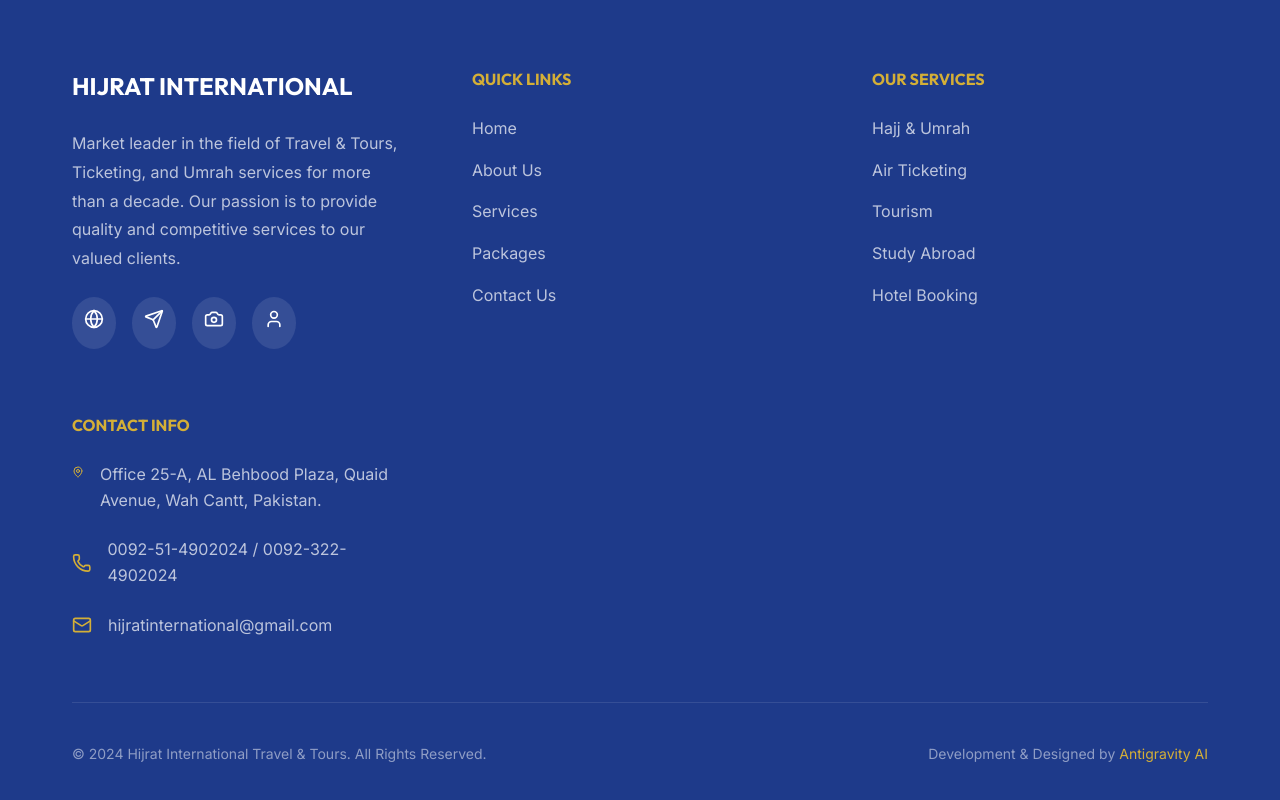
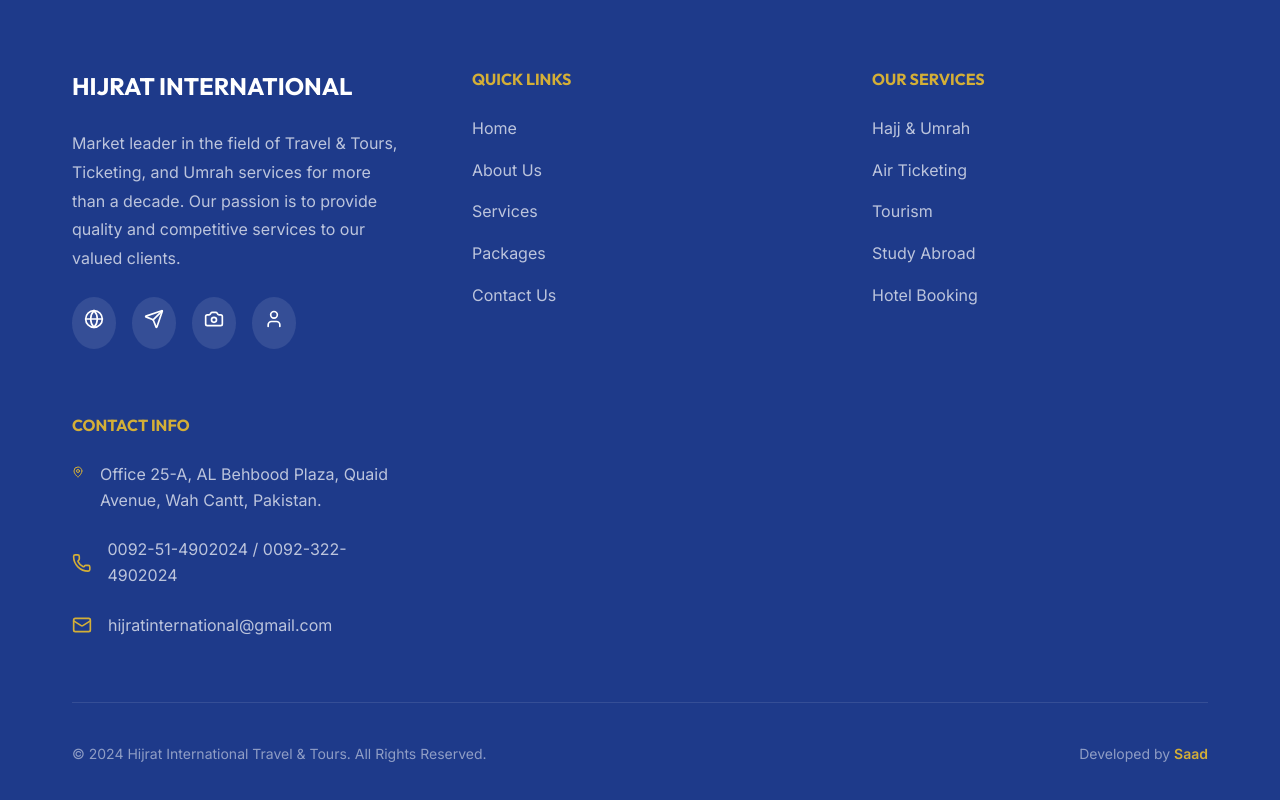
Before and after one commit to SaadAbdullah72/hijrat-International, a React (Vite) app in the folder frontend/: page / in a window 1280 px wide. Shown: the part 4970-5770 px from the top of the page. Built offline with nearby package versions, Linux system fonts and the light colour scheme.

Commit message:
Update development credit to Saad in footer

```diff
--- a/frontend/src/components/Footer.jsx
+++ b/frontend/src/components/Footer.jsx
@@ -78,7 +78,7 @@
           color: 'rgba(255,255,255,0.5)'
         }}>
           <div>© 2024 Hijrat International Travel & Tours. All Rights Reserved.</div>
-          <div>Development & Designed by <span style={{ color: 'var(--secondary)' }}>Antigravity AI</span></div>
+          <div>Developed by <span style={{ color: 'var(--secondary)', fontWeight: 'bold' }}>Saad</span></div>
         </div>
       </div>
       <style dangerouslySetInnerHTML={{ __html: `
```
